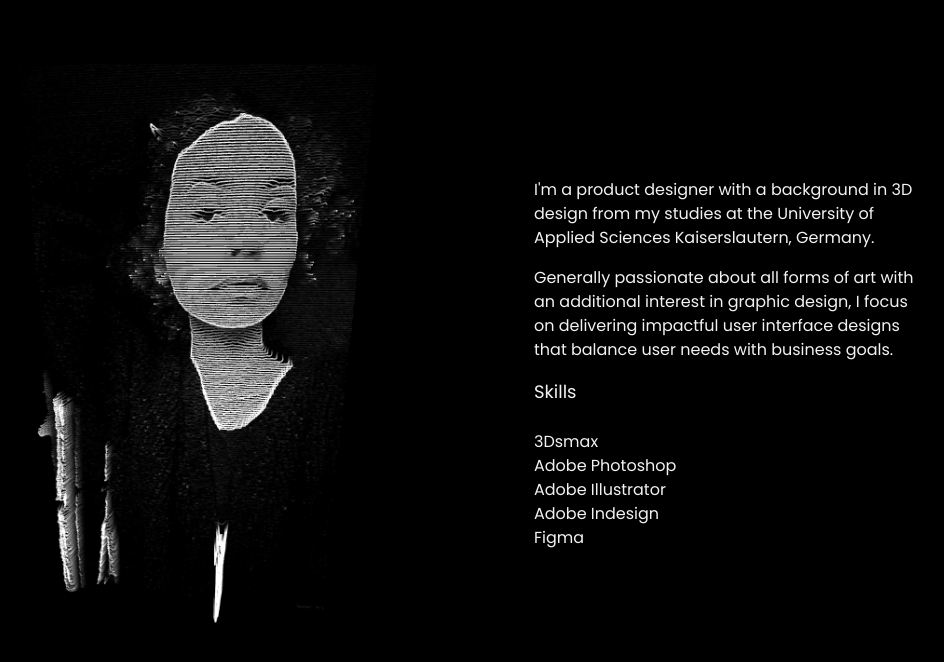
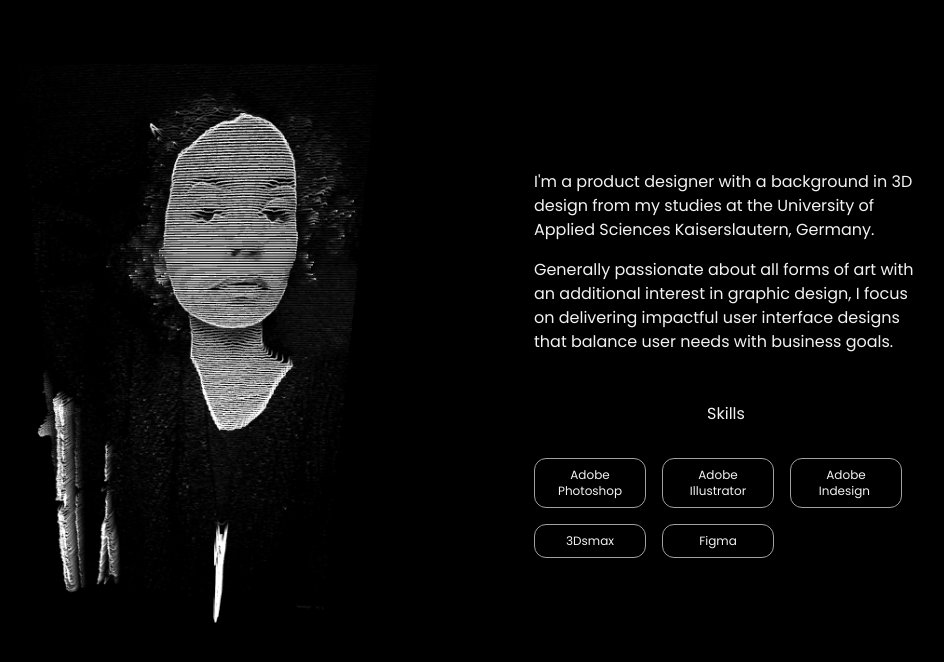
Before and after one commit to michelleg00/react-demo, a React (Vite) app: page /aboutme in a window 1280 px wide. Shown: the top 662 px of the page, without its empty margins (230-1174 px from the left). Built offline with nearby package versions, Linux system fonts and the light colour scheme.

Commit message:
skills list styling

```diff
--- a/src/pages/Skills.jsx
+++ b/src/pages/Skills.jsx
@@ -3,14 +3,17 @@ import skills from "../skills.json" with {
 
 function SkillsList() {
     return (
-        <ul><p className="text-lg">Skills</p><br />
-        {skills.skills.map((skill) => (
-            <li key={skill.id}>
-                {skill.name}
-            </li>
-        ))}
+        <>
+         <p className="mb-8 mt-8 text-center">Skills</p>
+            <ul className="flex gap-4 flex-wrap">
+                {skills.skills.map((skill) => (
+                    <li key={skill.id} className="border rounded-xl border-neutral-400 p-2 w-28 text-center text-xs">
+                        {skill.name}
+                    </li>
+                ))}
 
-        </ul >
+            </ul >
+        </>
     );
 }
 
--- a/src/skills.json
+++ b/src/skills.json
@@ -1,9 +1,9 @@
 {
   "skills": [
-    { "id": 1, "name": "3Dsmax" },
-    { "id": 2, "name": "Adobe Photoshop" },
-    { "id": 3, "name": "Adobe Illustrator" },
-    { "id": 4, "name": "Adobe Indesign" },
+    { "id": 1, "name": "Adobe Photoshop" },
+    { "id": 2, "name": "Adobe Illustrator" },
+    { "id": 3, "name": "Adobe Indesign\u00A0" },
+    { "id": 4, "name": "3Dsmax" },
     { "id": 5, "name": "Figma" }
   ]
 
```
